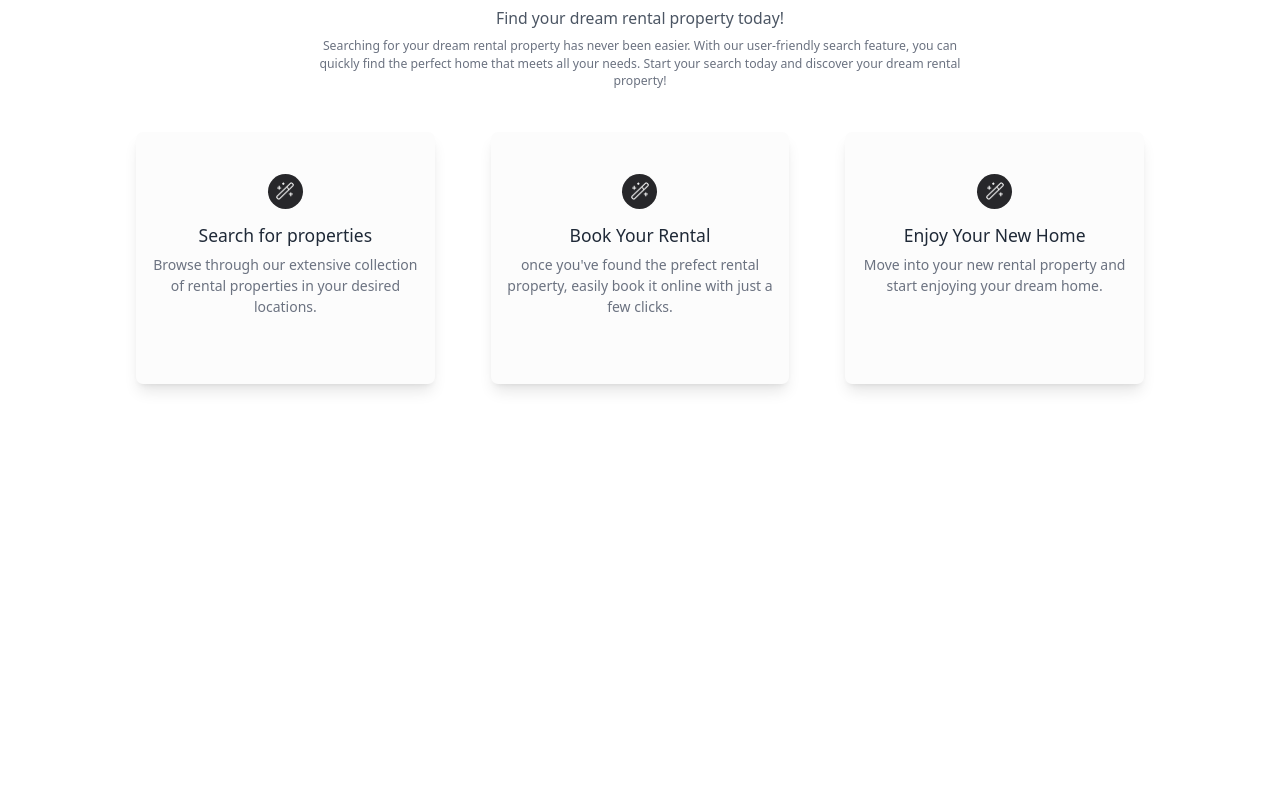
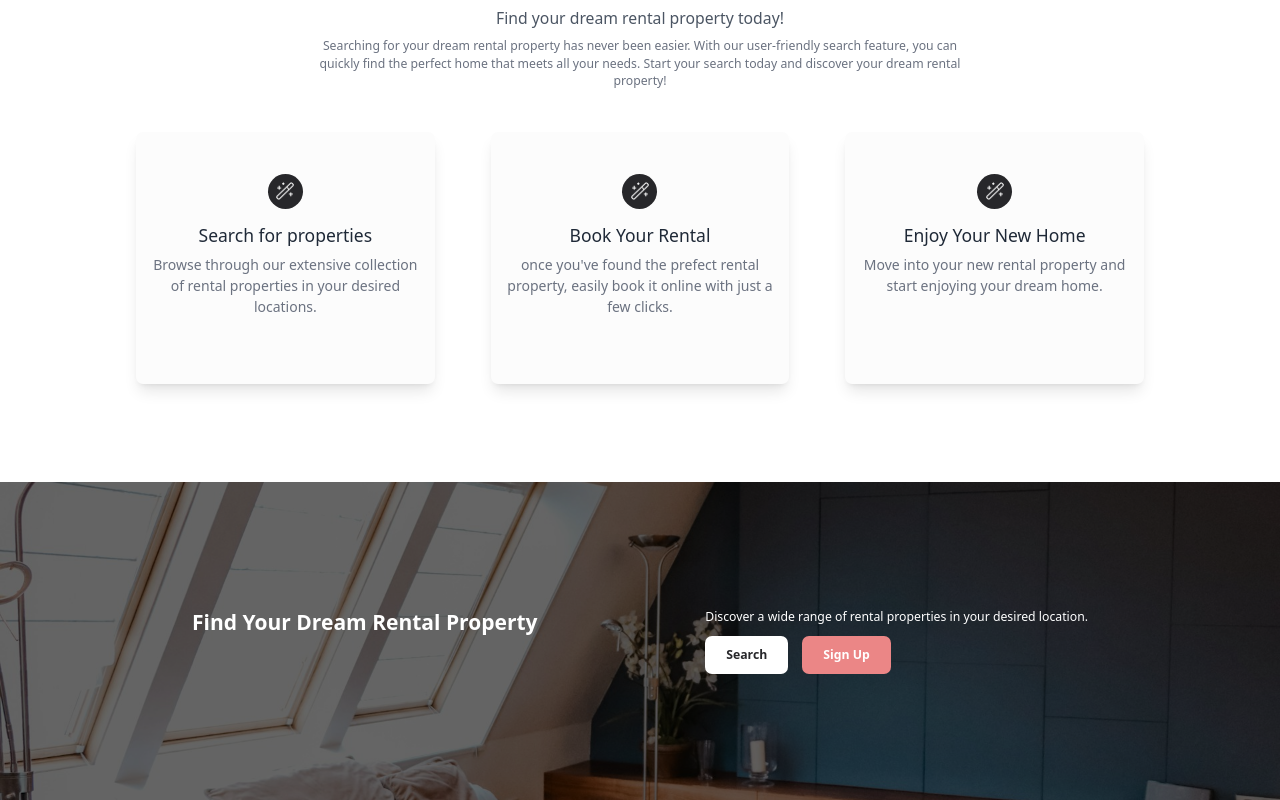
Before and after one commit to obaidalqurshi/real-state-enterprise, a Next.js app in the folder client/: page /landing in a window 1280 px wide. Shown: the part 1586-2386 px from the top of the page. Before the commit the page ends 2068 px from the top, so only its background shows below. Built offline with nearby package versions, Linux system fonts and the light colour scheme; no server answers.

Commit message:
add the call to action section

```diff
--- /dev/null
+++ b/client/src/app/(nondashboard)/landing/CallToActionSection.tsx
@@ -0,0 +1,34 @@
+'use client'
+import Image from 'next/image'
+import React from 'react'
+import {motion} from 'framer-motion'
+import Link from 'next/link'
+
+const CallToActionSection = () => {
+  return (
+    <div className='relative py-24'>
+        <Image src="/landing-call-to-action.jpg" alt='rentiful search section background' fill className='object-cover object-center' />
+        <div className='absolute inset-0 bg-black bg-opacity-60'></div>
+        <motion.div initial={{opacity:0, y:20}} transition={{duration:0.5}} whileInView={{opacity:1, y:0}} viewport={{once: true}} className='relative max-w-4xl xl:max-w-6xl mx-auto px-6 sm:px-8 lg:px-12 xl:px-16 py-12'>
+            <div className='flex flex-col md:flex-row justify-between item-center'>
+                <div className='mb-6 md:mb-0 md:mr-10'>
+                    <h2 className='text-2xl font-bold text-white'>
+                        Find Your Dream Rental Property
+                    </h2>
+                </div>
+                <div>
+                    <p className='text-white mb-3'>
+                        Discover a wide range of rental properties in  your desired location.
+                    </p>
+                    <div className='flex justify-center md:justify-start gap-4'>
+                        <button onClick={()=>window.scrollTo({top:0, behavior: 'smooth'})} className='inline-block text-primary-700 bg-white rounded-lg px-6 py-3 font-semibold hover:bg-primary-500 hover:text-primary-50'>Search</button>
+                        <Link href='/signup' className='inline-block text-white bg-secondary-500 rounded-lg px-6 py-3 font-semibold hover:bg-secondary-600' scroll={false}>Sign Up</Link>
+                    </div>
+                </div>
+            </div>
+        </motion.div>
+    </div>
+  )
+}
+
+export default CallToActionSection
--- a/client/src/app/(nondashboard)/landing/page.tsx
+++ b/client/src/app/(nondashboard)/landing/page.tsx
@@ -1,3 +1,4 @@
+import CallToActionSection from "./CallToActionSection"
 import DiscoverSection from "./DiscoverSection"
 import FeaturesSection from "./FeaturesSection"
 import HeroSection from "./HeroSection"
@@ -8,6 +9,7 @@
         <HeroSection />
         <FeaturesSection />
         <DiscoverSection />
+        <CallToActionSection />
     </div>
   )
 }
```
